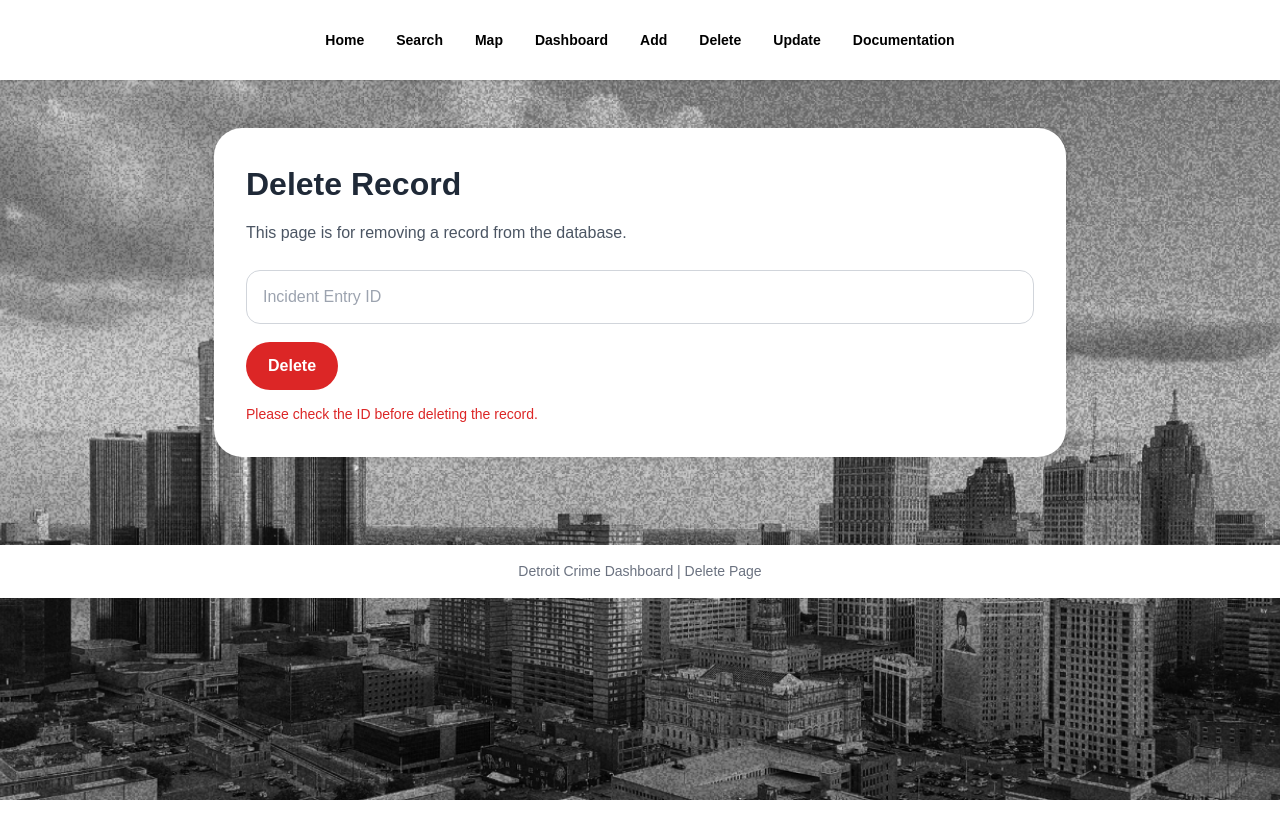
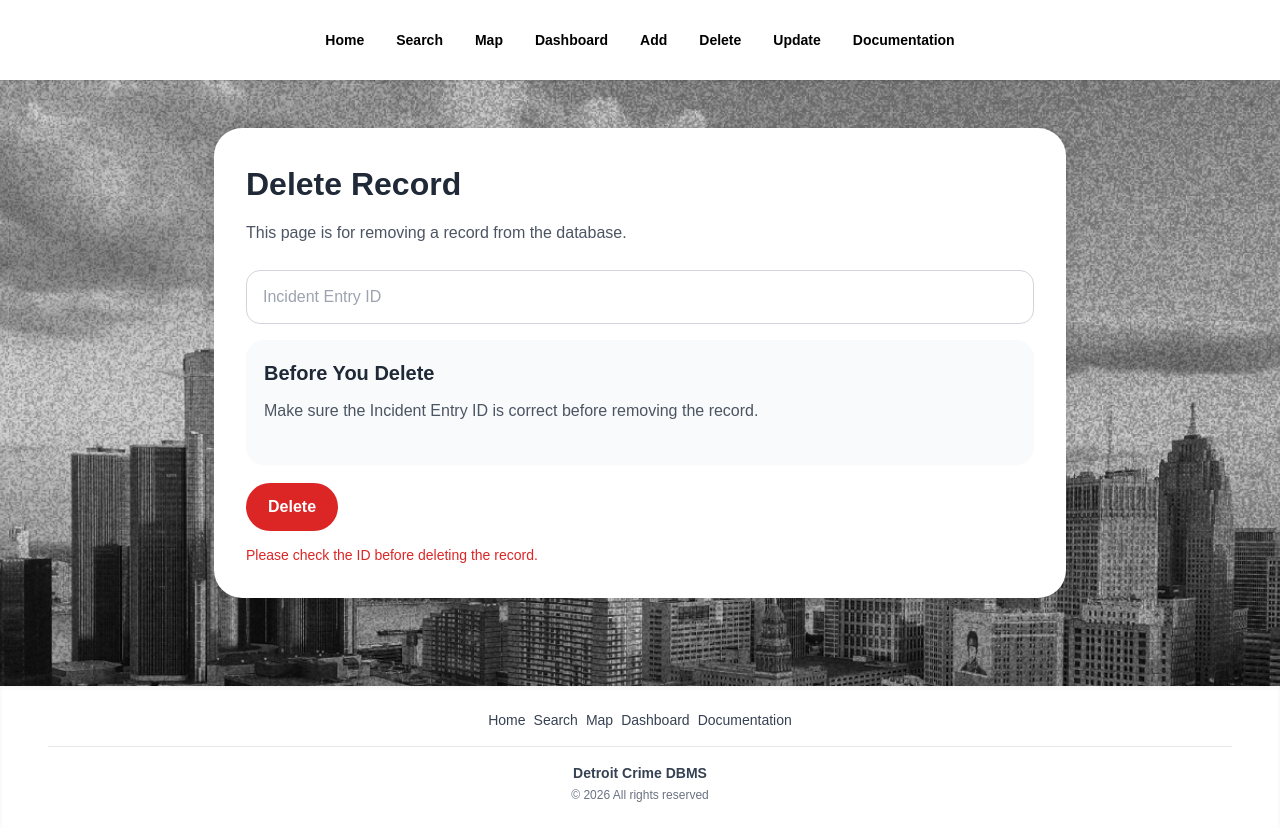
Before and after one commit to nahyunkim036/detroitCrime, a Next.js app: page /delete in a window 1280 px wide. Before the commit the page ends 800 px from the top, so only its background shows below. Built offline with nearby package versions, Linux system fonts and the light colour scheme.

Commit message:
Merge main and update CRUD pages, especaillly footer formatting

```diff
--- a/app/dashboard/page.tsx
+++ b/app/dashboard/page.tsx
@@ -1,4 +1,5 @@
 import Navbar from "../components/navbar";
+import Footer from "../components/footer";
 
 export default function DashboardPage() {
   return (
@@ -29,9 +30,7 @@ export default function DashboardPage() {
         </div>
       </main>
 
-      <footer className="page-footer">
-        Detroit Crime Dashboard | Dashboard Page
-      </footer>
+      <Footer />
     </div>
   );
 }
--- a/app/delete/page.tsx
+++ b/app/delete/page.tsx
@@ -3,6 +3,7 @@
 import { useState } from "react";
 
 import Navbar from "../components/navbar";
+import Footer from "../components/footer";
 
 export default function DeletePage() {
   const [incidentEntryId, setIncidentEntryId] = useState("");
@@ -48,22 +49,27 @@ export default function DeletePage() {
               onChange={(e) => setIncidentEntryId(e.target.value)}
             />
           </div>
+          <div className="info-box">
+            <h2 className="section-title">Before You Delete</h2>
+            <p className="page-text">
+              Make sure the Incident Entry ID is correct before removing the record.
+            </p>
+          </div>
 
           <button className="delete-button" onClick={handleDelete}>
             Delete
           </button>
 
-          {message && <p className="warning-text">{message}</p>}
 
-          <p className="warning-text">
-            Please check the ID before deleting the record.
-          </p>
+          {message ? (
+            <p className="warning-text">{message}</p>
+          ) : (
+            <p className="warning-text">Please check the ID before deleting the record.</p>
+          )}
         </div>
       </main>
 
-      <footer className="page-footer">
-        Detroit Crime Dashboard | Delete Page
-      </footer>
+      <Footer />
     </div>
   );
 }
--- a/app/documentation/page.tsx
+++ b/app/documentation/page.tsx
@@ -1,4 +1,5 @@
 import Navbar from "../components/navbar";
+import Footer from "../components/footer";
 
 export default function DocumentationPage() {
   return (
@@ -41,9 +42,7 @@ export default function DocumentationPage() {
         </div>
       </main>
 
-      <footer className="page-footer">
-        Detroit Crime Dashboard | Documentation Page
-      </footer>
+      <Footer />
     </div>
   );
 }
--- a/app/globals.css
+++ b/app/globals.css
@@ -35,12 +35,16 @@ body {
 
 .page-wrapper {
   min-height: 100vh;
+  display: flex;
+  flex-direction: column;
 }
 
 .page-container {
   max-width: 900px;
   margin: 0 auto;
   padding: 48px 24px;
+  flex: 1;
+  width: 100%;
 }
 
 .page-card {
--- a/app/search/page.tsx
+++ b/app/search/page.tsx
@@ -1,6 +1,7 @@
 "use client";
 
 import Navbar from "../components/navbar";
+import Footer from "../components/footer";
 import { useState } from "react";
 
 export default function SearchPage() {
@@ -109,9 +110,7 @@ export default function SearchPage() {
         </div>
       </main>
 
-      <footer className="page-footer">
-        Detroit Crime Dashboard | Search Page
-      </footer>
+      <Footer />
     </div>
   );
 }
--- a/app/update/page.tsx
+++ b/app/update/page.tsx
@@ -2,6 +2,7 @@
 
 import { useState } from "react";
 import Navbar from "../components/navbar";
+import Footer from "../components/footer";
 
 export default function UpdatePage() {
   const [incidentEntryId, setIncidentEntryId] = useState("");
@@ -99,13 +100,15 @@ export default function UpdatePage() {
             Save Changes
           </button>
 
-          {message && <p className="note-text">{message}</p>}
+          {message ? (
+            <p className="note-text">{message}</p>
+          ) : (
+            <p className="note-text">Update the selected fields and save the changes.</p>
+          )}
         </div>
       </main>
 
-      <footer className="page-footer">
-        Detroit Crime Dashboard | Update Page
-      </footer>
+      <Footer />
     </div>
   );
 }
```
